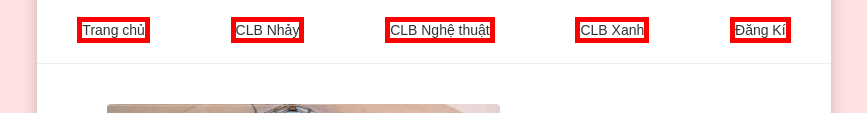
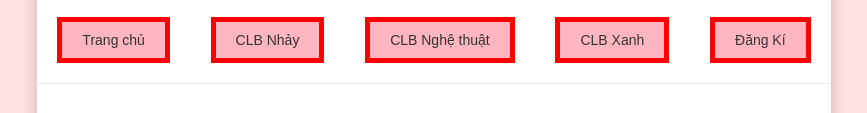
Before and after one commit to mah220200/TT, a plain HTML site: page index.html in a window 1280 px wide. Shown: the part 263-376 px from the top of the page, without its empty margins (206-1073 px from the left). Drawn offline with Linux system fonts and the light colour scheme.

Commit message:
Update dang_ki.css

```diff
--- a/dang_ki.css
+++ b/dang_ki.css
@@ -124,7 +124,10 @@ img{
     height:100%;
 }
 a{
+    background-color:lightpink;
+    padding:10px 20px;
     border:solid 5px rgb(255, 0, 0);
     margin:auto;
     color:rgb(0, 0, 0);
+
 }
```
